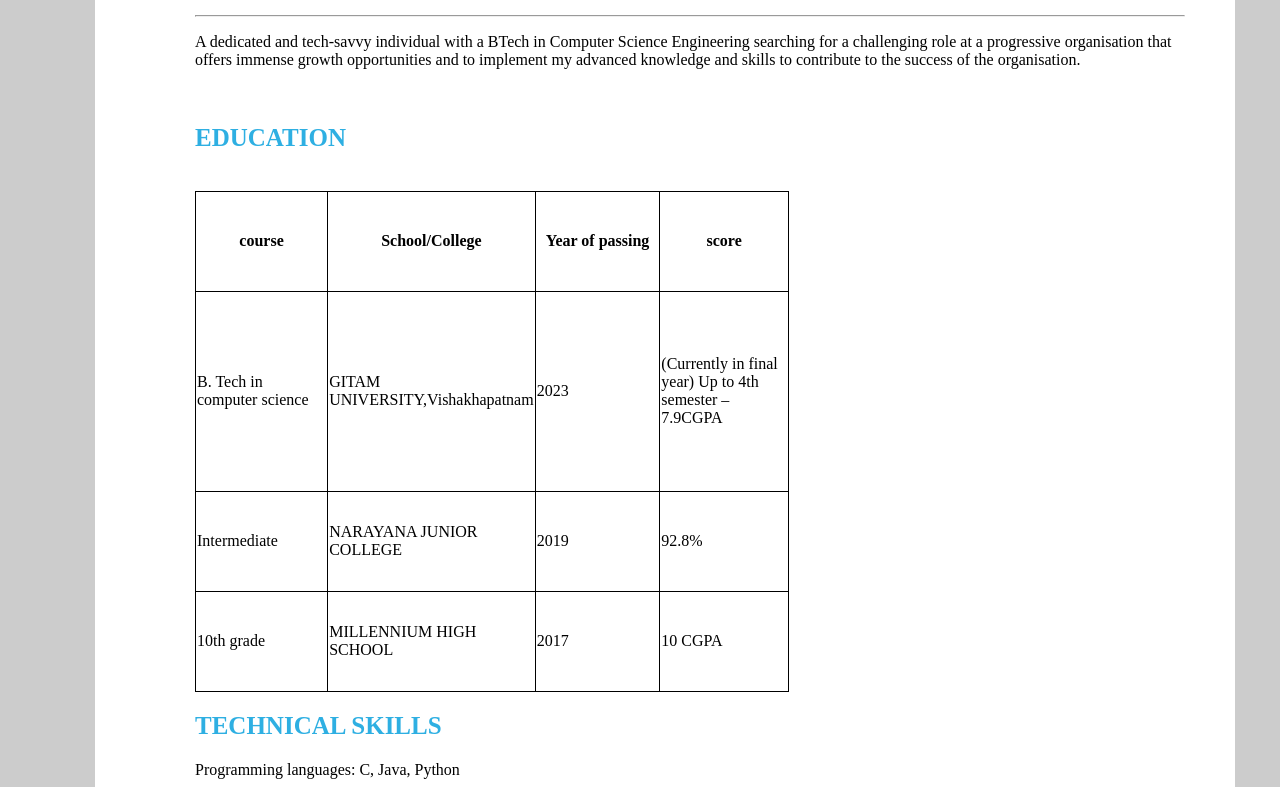
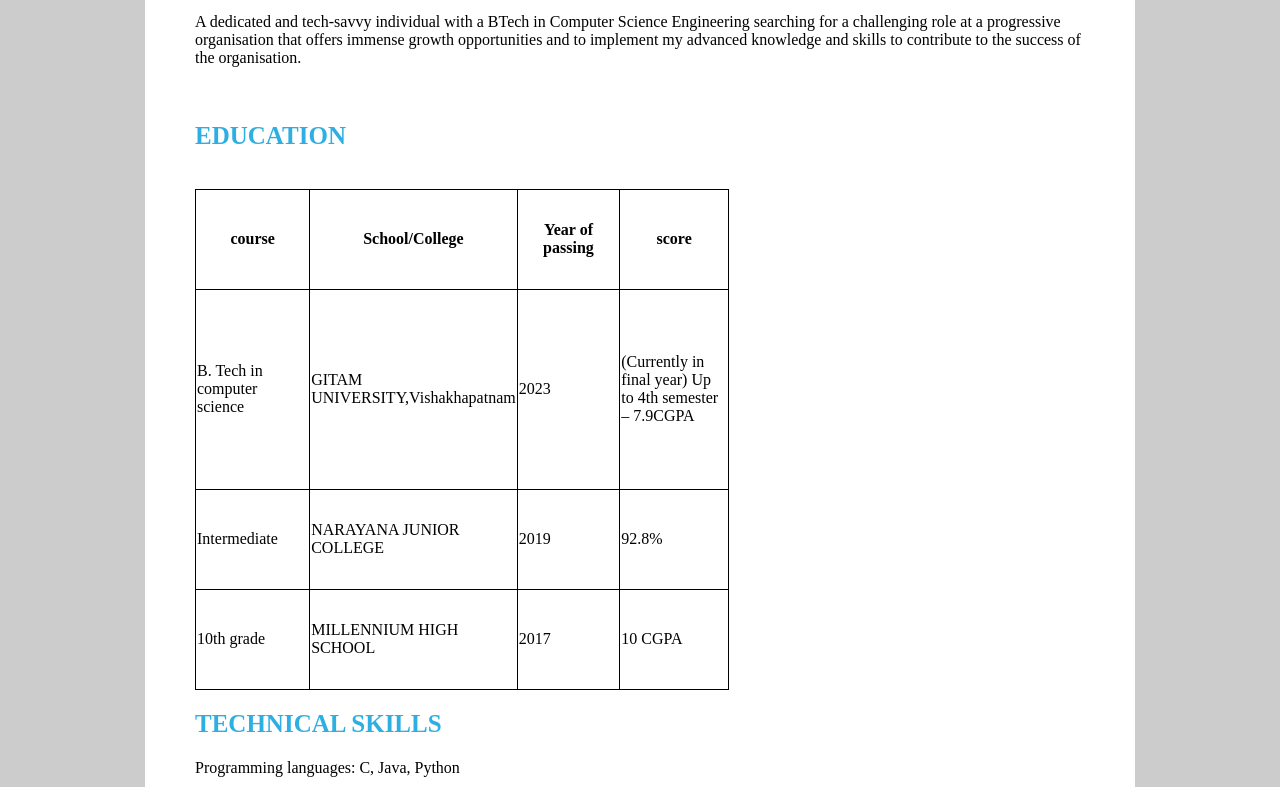
Before and after one commit to Saketh-25/intership, a plain HTML site: page resume webpage.html in a window 1280 px wide. Shown: the part 168-955 px from the top of the page. Drawn offline with Linux system fonts and the light colour scheme.

Commit message:
Update resume webpage.html

```diff
--- a/resume webpage.html
+++ b/resume webpage.html
@@ -6,34 +6,6 @@
               border: 1px solid black;
               border-collapse: collapse;
             }
-
-    body{
-        background-color: #ccc;
-    }
-
-    div{  width:990px;margin: auto;background-color: #fff;}
-            div {padding: 20px 50px;}
-
-                    h1 {font-size:50px;}
-                        h2 {color:rgba(38, 172, 225, 0.963); font-size:25px;}
-                        table {width:60%}
-                            tr {height:100px;
-                            }
-                        th {width: 25%;}
-
-                        tr {height:200px;}
-
-                        tr {height:100px;}
-
-                        tr {height:100px;}
-
-
-                        .color2 {color:rgba(38, 172, 225, 0.963); font-size:25px;}
-
-
-
-
-
             </style>
     </head>
     <body style="background-color: #ccc;">
```
